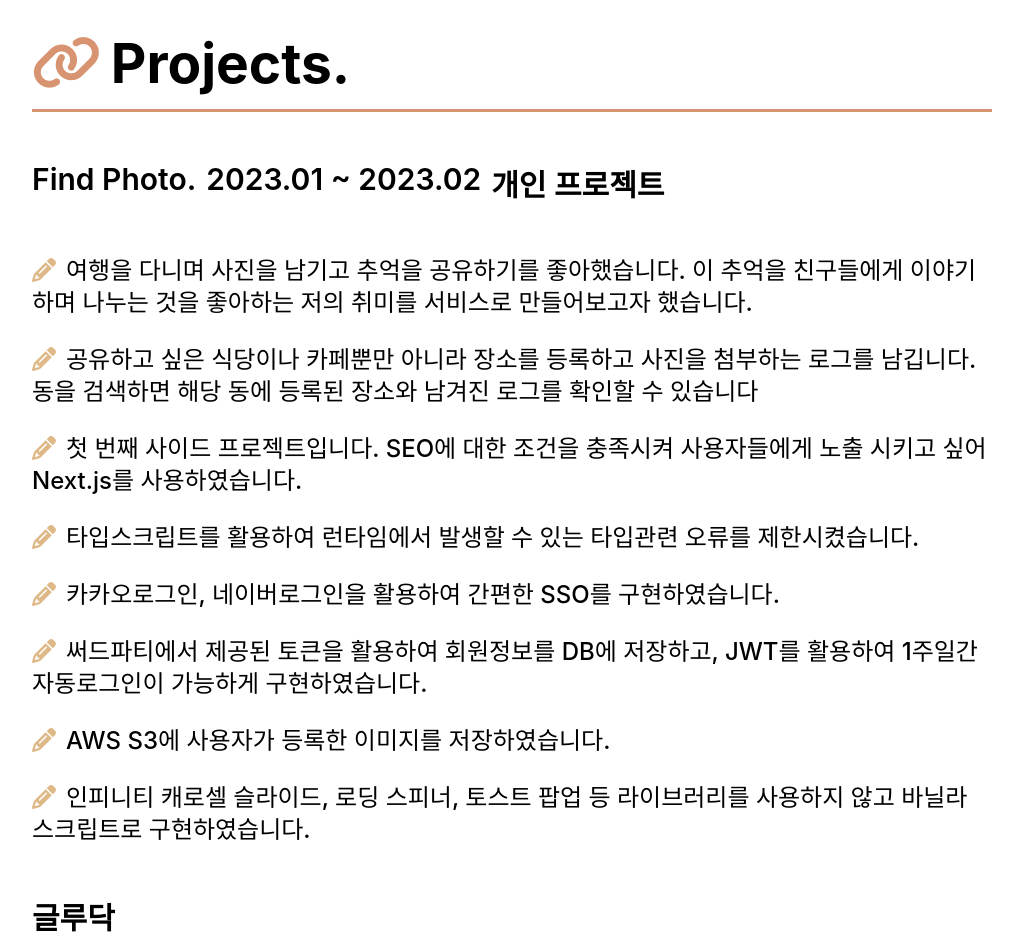
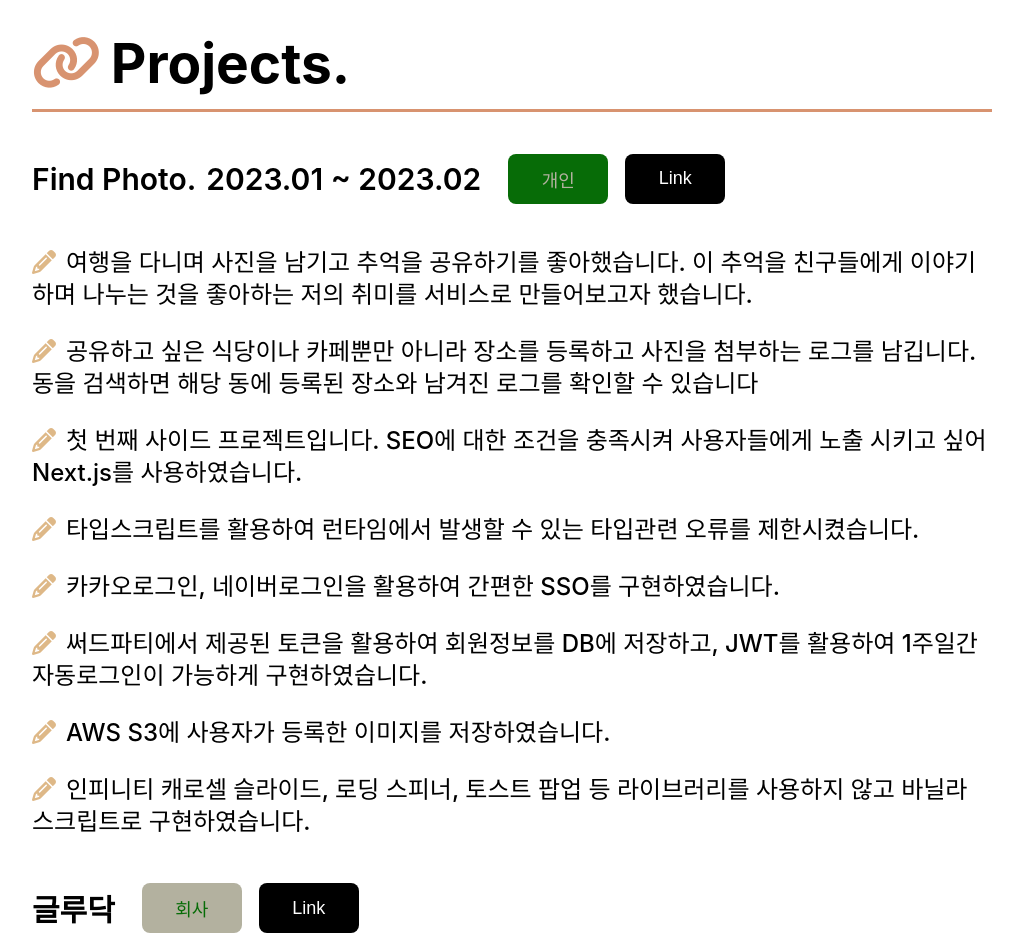
Before and after one commit to gus-bms/portfolio, a React (Create React App) app: page / in a window 1280 px wide. Shown: the part 1340-2292 px from the top of the page, without its empty margins (128-1151 px from the left). Built offline with nearby package versions, Linux system fonts and the light colour scheme.

Commit message:
커스텀 버튼 추가

```diff
--- a/src/Main.tsx
+++ b/src/Main.tsx
@@ -1,8 +1,7 @@
 import style from './styles/Main.module.scss'
 import { faAngleDown } from "@fortawesome/free-solid-svg-icons";
 import { FontAwesomeIcon } from "@fortawesome/react-fontawesome";
-import { useEffect } from 'react';
-
+import TypeButton from './component/TypeButton';
 export default function Main() {
 
   return (
@@ -41,7 +40,8 @@ export default function Main() {
           <div>
             <h2 className={style.project__title}>Find Photo.</h2>
             <h2 className={style.project__period}>2023.01 ~ 2023.02 </h2>
-            <h2> 개인 프로젝트</h2>
+            <TypeButton name='개인' type='P' />
+            <TypeButton name='Link' type='L' url='https://github.com/gus-bms/find_photo/' />
           </div>
           {/* <h2 className={style.project__url}>https://find-photo.vercel.app</h2> */}
           <p className={style.project__intro}>여행을 다니며 사진을 남기고 추억을 공유하기를 좋아했습니다. 이 추억을 친구들에게 이야기하며 나누는 것을 좋아하는 저의 취미를 서비스로 만들어보고자 했습니다.</p>
@@ -56,6 +56,8 @@ export default function Main() {
         <div>
           <div>
             <h2 className={style.project__title}>글루닥</h2>
+            <TypeButton name='회사' type='C' />
+            <TypeButton name='Link' type='L' url='http://gludoc.com/' />
           </div>
           <p className={style.project__intro}>만성질환을 겪고 있는 환자분들의 기록을 쉽게 기록할 수 있게 도움을 주는 서비스입니다. </p>
           <p className={style.project__intro}>카메라로 혈당계, 혈압계, 체중계, 체온계 등의 기록을 쉽게 할 수 있으며, 채팅 서비스를 통해 의료진의 코칭을 받을 수 있습니다. </p>
@@ -71,6 +73,8 @@ export default function Main() {
         <div>
           <div>
             <h2 className={style.project__title}>iLAB Solution</h2>
+            <TypeButton name='회사' type='C' />
+            <TypeButton name='Link' type='L' url='https://www.bioconnect.co.kr/lims' />
           </div>
           <p className={style.project__intro}>실험실에서 실험기기를 통해 발생하는 레포트를 서버에 전송시켜 통합적 관리를 할 수 있는 시스템을 개발하였습니다.</p>
           <p className={style.project__intro}>실험실에서 관리하는 전반적인 기기, 시약 등을 관리하고 실험 데이터와 프로세스를 전산화하여 성적서를 발행하는 시스템을 개발하였습니다.</p>
--- /dev/null
+++ b/src/component/TypeButton.tsx
@@ -0,0 +1,22 @@
+import { useEffect } from 'react';
+import style from '../styles/Button.module.scss'
+
+interface iProps {
+  name: string;
+  type: string;
+  url?: string;
+}
+
+export default function TypeButton(props: iProps) {
+
+  const selectClass = () => {
+    return props.type === 'P' ? style.personal : (props.type === 'C' ? style.company : style.link)
+  }
+
+  return (
+    <button className={selectClass()}>
+      {props.url ? <a href={props.url} target="_blank" rel="noreferrer">{props.name}</a> : props.name}
+      {/* {props.name} */}
+    </button>
+  )
+}
--- /dev/null
+++ b/src/styles/Button.module.scss
@@ -0,0 +1,29 @@
+button {
+  width: 100px;
+  height: 50px;
+  font-size: 18px;
+  border: none;
+  border-radius: 8px;
+  margin-left: 17px;
+  cursor: pointer;
+
+  a {
+    text-decoration-line: none;
+    color: white;
+  }
+}
+
+.personal {
+  background-color: #076c07;
+  color: #b3b19f;
+}
+
+.company {
+  background-color: #b3b19f;
+  color: #076c07;
+}
+
+.link {
+  background-color: black;
+  color: white;
+}
--- a/src/styles/Header.module.scss
+++ b/src/styles/Header.module.scss
@@ -24,7 +24,6 @@
 }
 
 .box__menu > h2 {
-  text-decoration-line: none;
   margin-right: 20px;
   font-size: 30px;
   color: #b3b19f;
--- a/src/styles/Main.module.scss
+++ b/src/styles/Main.module.scss
@@ -42,46 +42,45 @@ article {
   margin-right: 20vh;
   text-align: left;
   margin-bottom: 10vh;
-}
 
-article > h1 {
+  h1 {
     font-size: 55px;
     margin: 3vh 0 3vh;
     border-bottom: rgb(216, 147, 112) solid;
     line-height: 11vh;
     min-height: 90px;
   }
-
-article > h1::before {
+  h1::before {
     content: "\f0c1";
     color: rgb(216, 147, 112);
     font-family: "Font Awesome 5 Free";
     font-weight: 900;
     margin-right: 10px;
   }
-
-article > div > div {
+  div > div {
     display: flex;
+    align-items: center;
   }
 
-article > div > div > h2 {
+  div > div > h2 {
     font-size: 30px;
     font-weight: 600;
     margin-right: 10px;
+  }
 }
 
 /* 경력 영역 */
 .resume__result {
   font-size: 25px;
   font-weight: 500;
-}
 
-.resume__result::before {
+  &:before {
     content: "\f303";
     color: burlywood;
     font-family: "Font Awesome 5 Free";
     font-weight: 900;
     margin-right: 10px;
+  }
 }
 
 /* 프로젝트 영역 */
```
Lines whose indentation alone changed are shown as unchanged.
